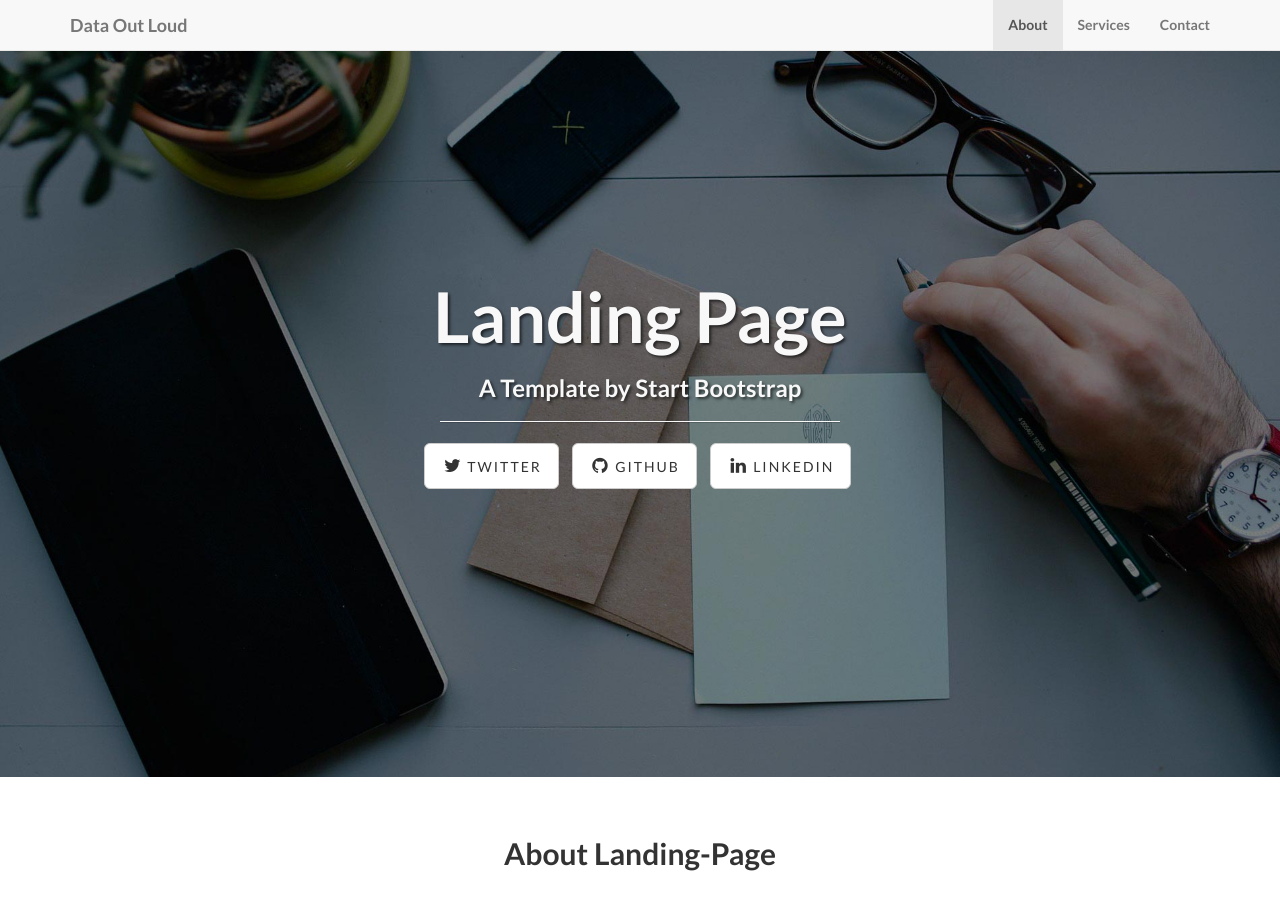
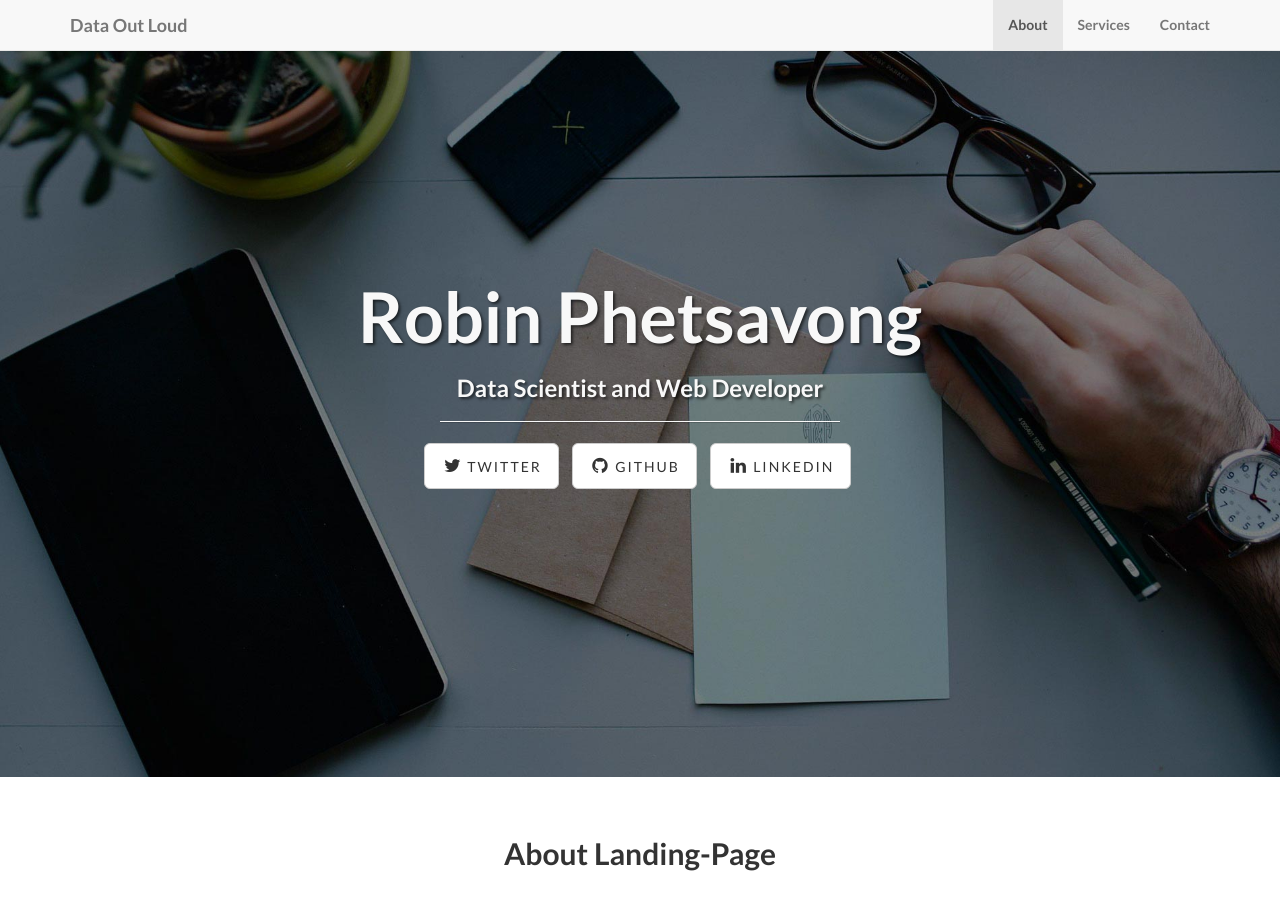
Before and after one commit to robinphetsa/robinphetsa.github.io, a Jekyll site: the page built from index.html, in a window 1280 px wide and 900 px high. Built offline with Jekyll 4.4.1, drawn with Linux system fonts in a browser that asks for light colours.

Commit message:
Update index.html

```diff
--- a/index.html
+++ b/index.html
@@ -1,5 +1,5 @@
 ---
 layout: default
-title: Landing Page
-subTitle: A Template by Start Bootstrap
+title: Robin Phetsavong
+subTitle: Data Scientist and Web Developer
 ---
```
